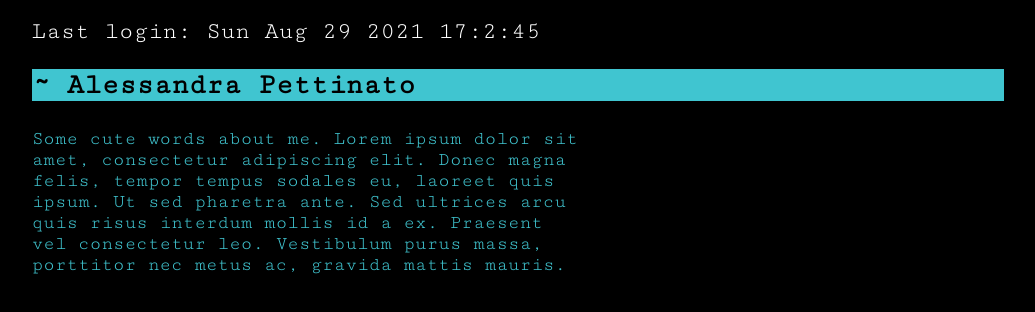
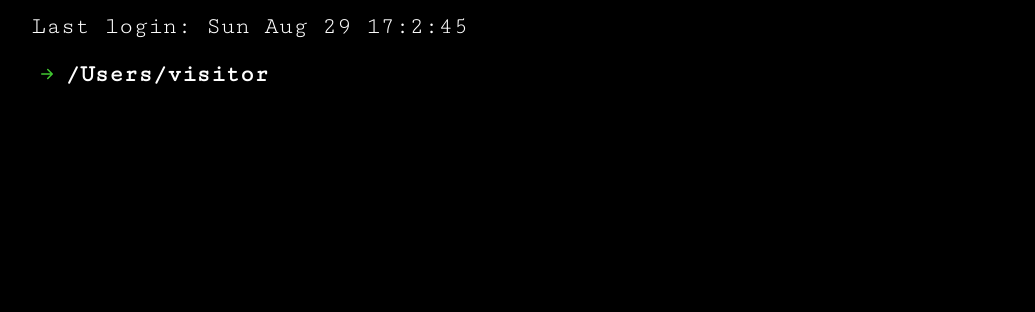
Before and after one commit to AlessandraPettinato/Portfolio, a React app: page / in a window 1280 px wide. Shown: the top 312 px of the page, without its empty margins (122-1157 px from the left). Built offline with nearby package versions, Linux system fonts and the light colour scheme.

Commit message:
style: add blinking cursor. Style accordingly

```diff
--- a/package.json
+++ b/package.json
@@ -31,6 +31,7 @@
     "@babel/runtime": "^7.14.0",
     "react": "^17.0.2",
     "react-dom": "^17.0.2",
+    "react-icons": "^4.2.0",
     "react-router": "^5.2.0",
     "react-router-dom": "^5.2.0",
     "regenerator-runtime": "^0.13.7"
--- a/src/App.css
+++ b/src/App.css
@@ -6,14 +6,44 @@
 	font-size: 1.5rem;
 }
 
-.title {
+.user-container {
 	grid-column: 2/-2;
 	grid-row: 2;
-	font-size: 1.8rem;
+	display: flex;
+	lign-items: center;
+}
+
+.user {
+	font-size: 1.5rem;
 	font-weight: bolder;
-	color: black;
-	background-color: #40c5d0;
+	color: white;
 	align-self: start;
+}
+
+.blinking {
+	width: 10px;
+	height: 25px;
+	overflow: hidden;
+	-webkit-animation: blinking 1s infinite;
+	animation: blinking 1s infinite;
+}
+
+@keyframes blinking {
+	0% {
+		background-color: transparent;
+	}
+	49% {
+		background-color: transparent;
+	}
+	50% {
+		background-color: white;
+	}
+}
+
+.arrow {
+	color: #41c731;
+	align-self: center;
+	font-size: 1.5rem;
 }
 
 .intro {
--- a/src/App.js
+++ b/src/App.js
@@ -1,26 +1,32 @@
 import React from "react";
+import { BsArrowRightShort } from "react-icons/bs";
 import "./App.css";
 
 export default function App() {
-	const date = new Date().toDateString();
+	const date = new Date().toDateString().slice(0, 10);
 	const hours = new Date().getHours();
 	const minutes = new Date().getMinutes();
 	const seconds = new Date().getSeconds();
 
 	const login = `${date} ${hours}:${minutes}:${seconds}`;
-	console.log(date);
 
 	return (
 		<>
 			<p className="login">Last login: {login}</p>
-			<h1 className="title"> ~ Alessandra Pettinato</h1>
-			<p className="intro">
+			<div className="user-container">
+				<BsArrowRightShort className="arrow" />
+				<p className="user" text="/Users/visitor">
+					/Users/visitor
+				</p>
+				<div className="blinking" />
+			</div>
+			{/* <p className="intro">
 				Some cute words about me. Lorem ipsum dolor sit amet, consectetur
 				adipiscing elit. Donec magna felis, tempor tempus sodales eu, laoreet
 				quis ipsum. Ut sed pharetra ante. Sed ultrices arcu quis risus interdum
 				mollis id a ex. Praesent vel consectetur leo. Vestibulum purus massa,
 				porttitor nec metus ac, gravida mattis mauris.{" "}
-			</p>
+			</p> */}
 		</>
 	);
 }
```
Also changed, not shown: 1 other file (tests, documents, lock files or other folders).
